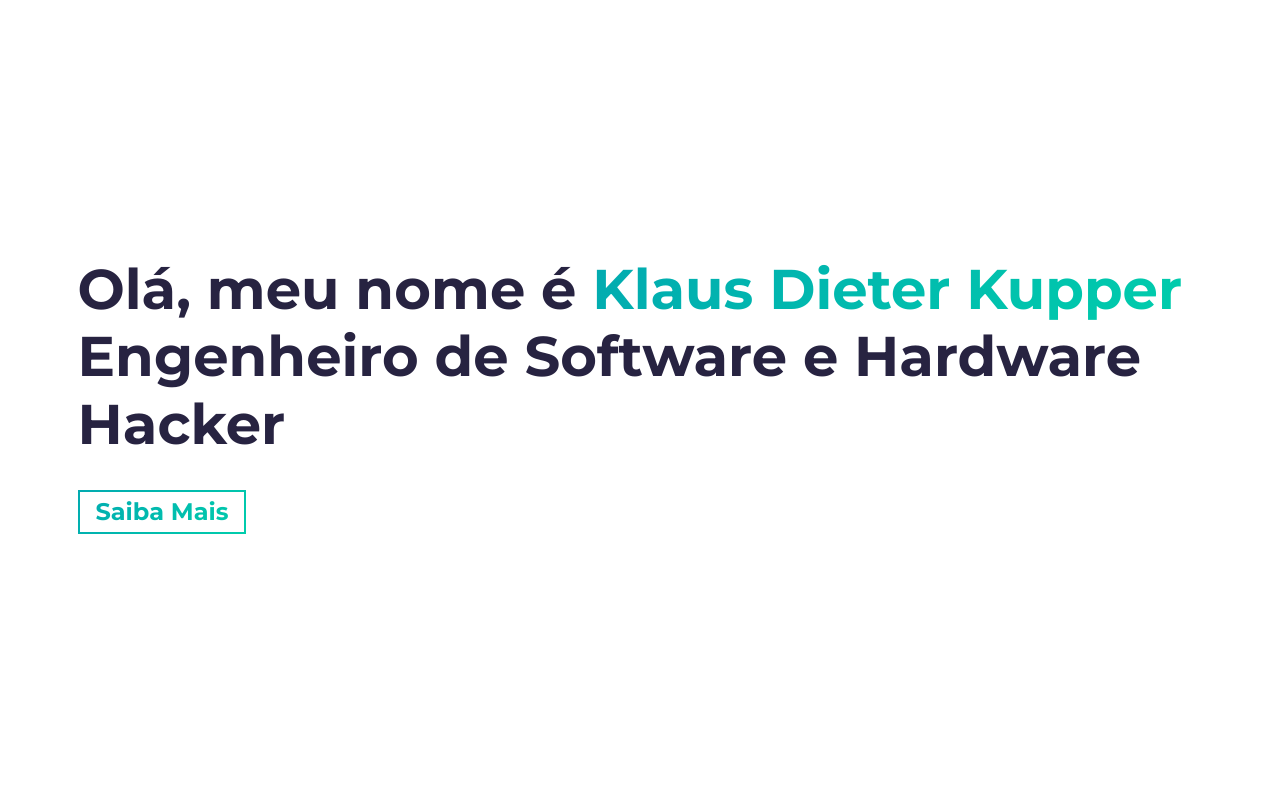
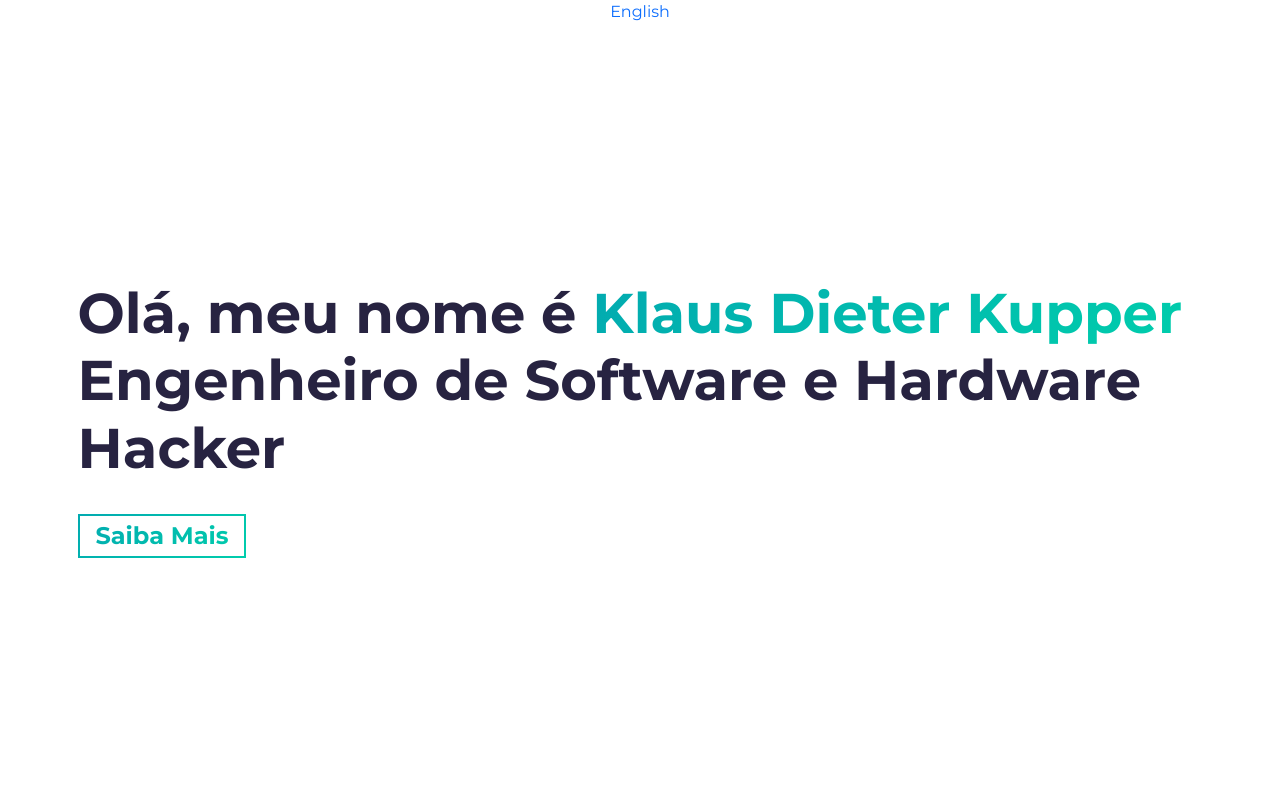
Before and after one commit to Klausdk1999/Portfolio, a website built with Parcel: page src/index.html in a window 1280 px wide. Shown: the top 800 px of the page. Built offline with nearby package versions, Linux system fonts and the light colour scheme; files whose address does not match are found by name.

Commit message:
add button for english

```diff
--- a/src/index.html
+++ b/src/index.html
@@ -30,12 +30,12 @@
   <link rel="stylesheet" href="https://cdnjs.cloudflare.com/ajax/libs/font-awesome/4.7.0/css/font-awesome.min.css" />
   <link rel="stylesheet" href="styles.scss" />
   <script defer src="https://unpkg.com/scrollreveal@4.0.0/dist/scrollreveal.min.js"></script>
-
 </head>
 
-
 <body>
-  <div id="top"></div>
+  <div id="top" class="header">
+    <a rel="noreferrer" href="https://klausdkupper.vercel.app" class="language-btn">English</a>
+  </div>
   <section id="hero" class="jumbotron">
     <div class="container">
       <h1 class="hero-title load-hidden">
```
